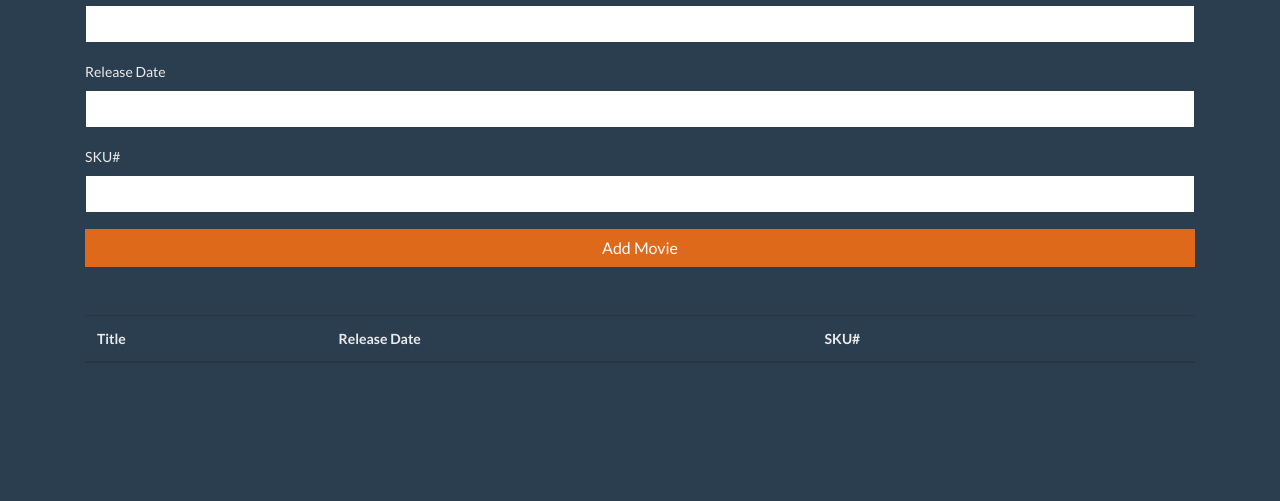
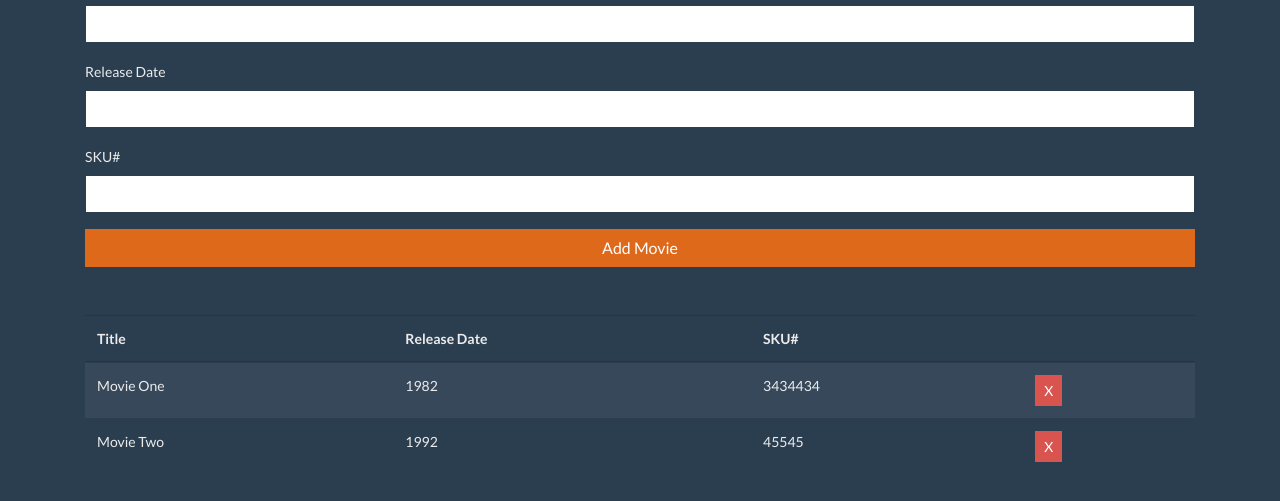
Before and after one commit to juferca/JSMovieListApp, a plain HTML site: page index.html in a window 1280 px wide. Shown: the part 125-626 px from the top of the page. Drawn offline with nearby package versions, Linux system fonts and the light colour scheme.

Commit message:
Created Movie and UI Classes, and Display Movies Event

```diff
--- a/app.js
+++ b/app.js
@@ -0,0 +1,55 @@
+// Movie Class: Represents a Movie (Creates a movie object)
+class Movie {
+  constructor(title, releaseDate, sku) {
+    this.title = title;
+    this.releaseDate = releaseDate;
+    this.sku = sku;
+  }
+}
+
+// UI Class: Handle UI Tasks (Movie displays on a list, removes, shows an alert)
+class UI {
+  static displayMovies() {
+    const StoredMovies = [
+      {
+        title: 'Movie One',
+        releaseDate: '1982',
+        sku: '3434434'
+      },
+      {
+        title: 'Movie Two',
+        releaseDate: '1992',
+        sku: '45545'
+      }
+    ];
+
+    const movies = StoredMovies;
+
+    movies.forEach((movie) => {UI.addMovieToList(movie)});
+  }
+
+  static addMovieToList(movie) {
+    const list = document.querySelector('#movie-list');
+
+    const row = document.createElement('tr');
+
+    row.innerHTML = `
+      <td>${movie.title}</td>
+      <td>${movie.releaseDate}</td>
+      <td>${movie.sku}</td>
+      <td><a href="#" class="btn btn-danger btn-sm delete">X</a></td>
+    `;
+
+    list.appendChild(row);
+  }
+}
+
+// Store Class: Handles storage (Local storage within the browser, doesn't go away until it is cleared)
+
+// Event: Display Movies
+document.addEventListener('DOMContentLoaded', UI.displayMovies);
+
+// Event: Add a Movie
+
+
+// Event: Remove a Movie
```
Also changed, not shown: index.html (+0 -3 lines).
